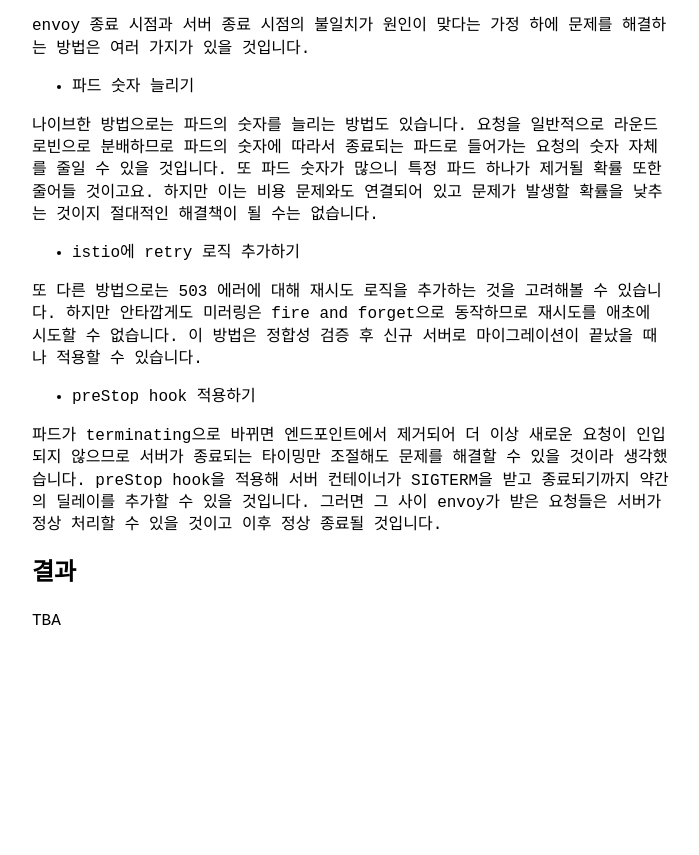
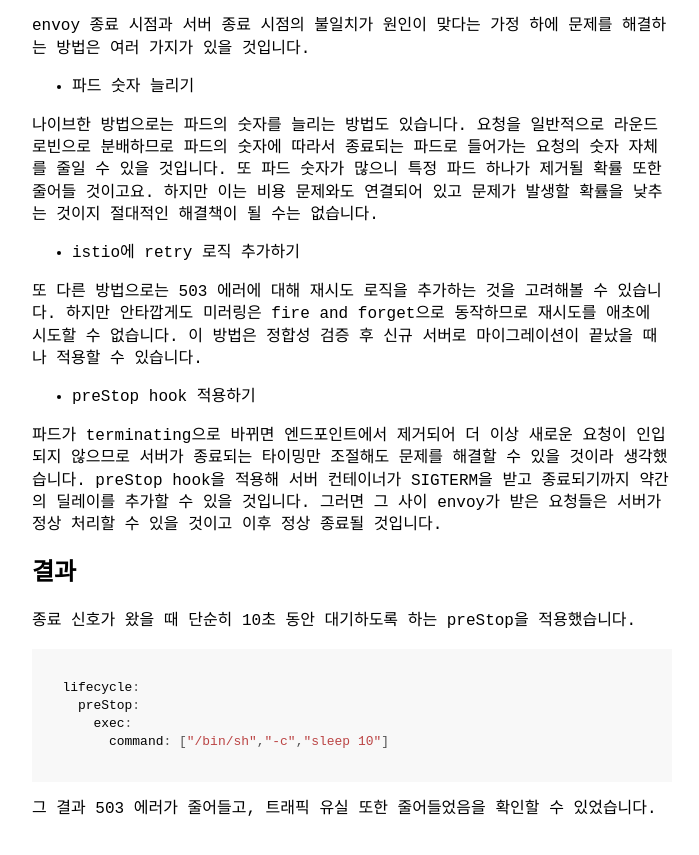
Before and after one commit to KangBK0120/KangBK0120.github.io, a Jekyll site: the page built from _posts/2023-11-26-istio-mirroring.md, in a window 1280 px wide and 900 px high, scrolled down 1692 px. Shown: the top 855 px of the window, without its empty margins (288-987 px from the left). Built offline with Jekyll 4.4.1, drawn with Linux system fonts in a browser that asks for light colours; comment, search, counter and statistics services are not loaded; before the commit the page ends 2405 px from its top, so only the background shows below that.

Commit message:
feat: update result

````diff
--- a/_posts/2023-11-26-istio-mirroring.md
+++ b/_posts/2023-11-26-istio-mirroring.md
@@ -76,4 +76,13 @@ envoy 종료 시점과 서버 종료 시점의 불일치가 원인이 맞다는
 
 # 결과
 
-TBA
+종료 신호가 왔을 때 단순히 10초 동안 대기하도록 하는 preStop을 적용했습니다.
+
+```yaml
+lifecycle:
+  preStop:
+    exec:
+      command: ["/bin/sh","-c","sleep 10"]
+```
+
+그 결과 503 에러가 줄어들고, 트래픽 유실 또한 줄어들었음을 확인할 수 있었습니다.
````
